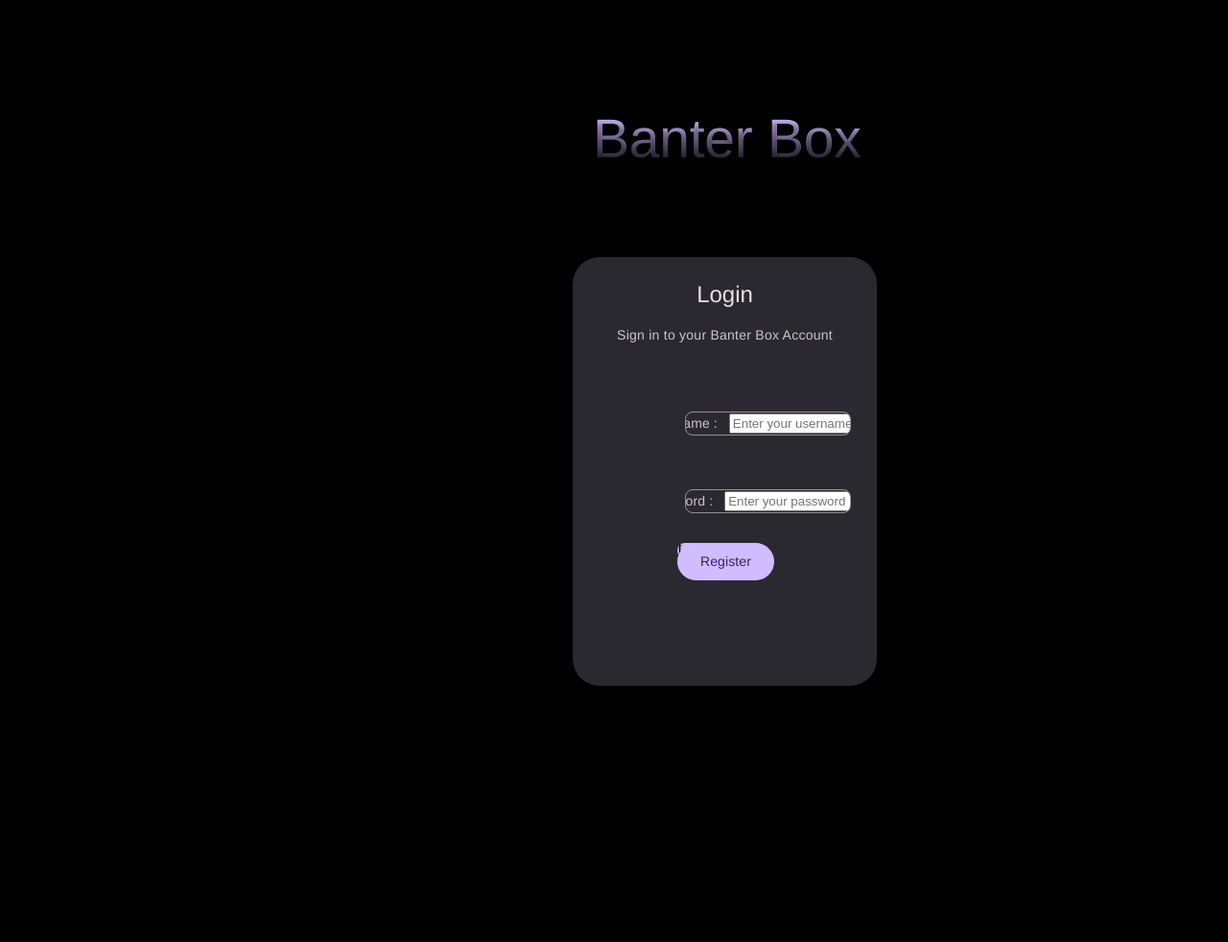
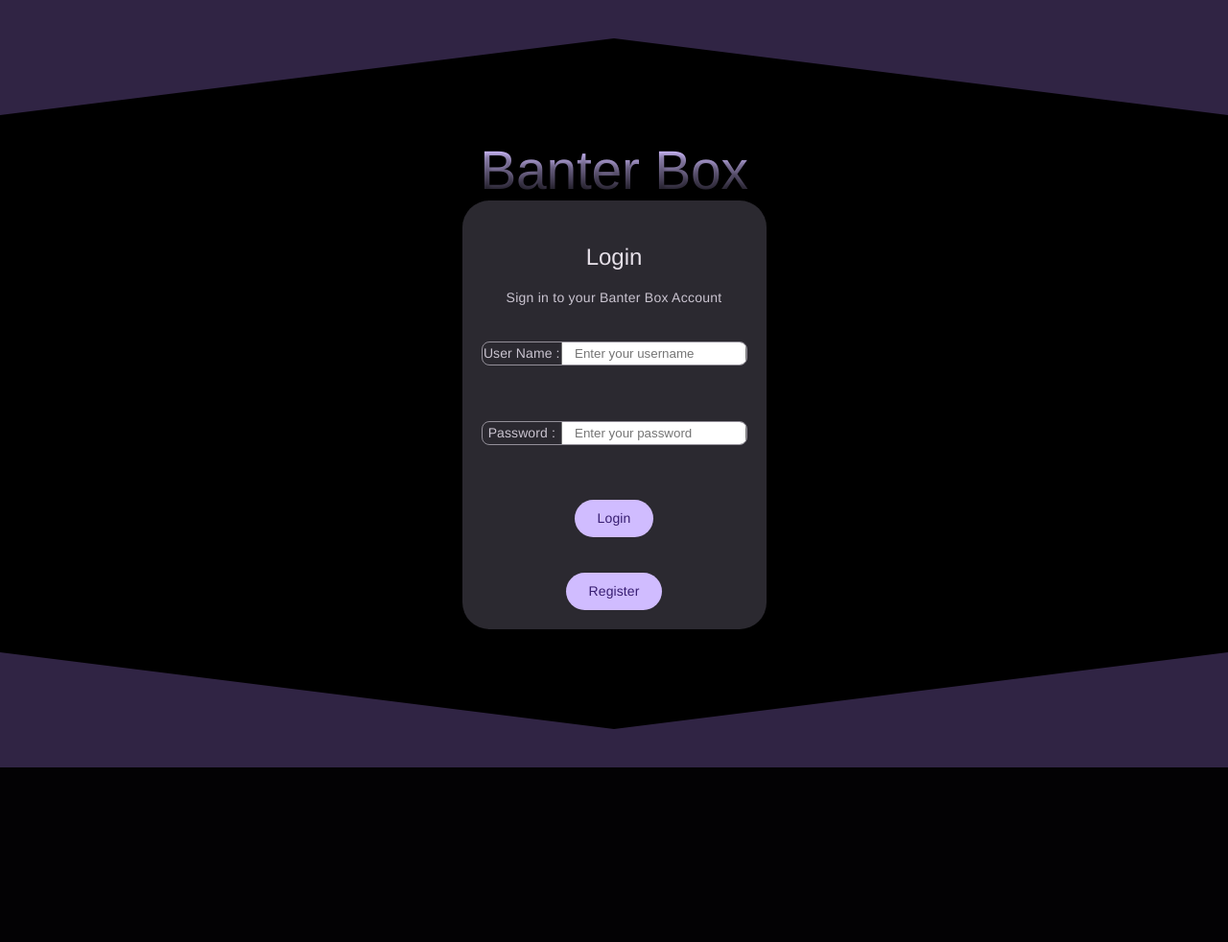
Before and after one commit to GrinsteadDev/cmsc495-messenger, a Flask app: template templates/login.html in a window 1280 px wide. Shown: the whole page at 96% size. After the commit the page ends 800 px from the top, so only its background shows below. Run offline with Flask 3, Linux system fonts and the light colour scheme; the template is opened without the code that fills it, so the values that code supplies are empty; some libraries are stand-ins or nearby versions.

Commit message:
Refactored login page style sheet

```diff
--- a/app.py
+++ b/app.py
@@ -1,5 +1,5 @@
 import os
-from flask import Flask, render_template
+from flask import Flask, render_template, request
 from git import Repo
 import jinja2
 # Custom Modules located at ./modules/*
@@ -22,7 +22,7 @@ def fetch_templates(name, ext):
     # Fetches a template as a webpage url or returns 404
     if ext in ["", "html", "htm"] and not settings.match_file_blacklist(name=f"{name}.*"):
         try:
-            return render_template(f"{name}.html")
+            return render_template(f"{name}.html", request_name=name, request_url=request.base_url)
         except jinja2.exceptions.TemplateNotFound as e:
             pass
 
--- a/static/css/login/style.css
+++ b/static/css/login/style.css
@@ -1,257 +1,43 @@
-.macbook-pro {
-  background-color: #000000;
-  display: flex;
-  flex-direction: row;
-  justify-content: center;
-  width: 100%;
-}
+/*
+* Author: Phill
+* Date:
+* Generated From:
+*
+* Code refactor to become device independent 02-13-2024 by Devin Grinstead
+* Change Log
+*   removed .mackbook-pro selector
+*   changed values from pixels to em (font-units)
+*   moved common code to a goble style.css file
+* Affected Files:
+*   /css/required/basestyle.css
+*   /css/lobby/style.css
+*   /css/login/style.css
+*   /css/registration/style.css
+*   /css/room/style.css
+*   /css/Settings_notifications/style.css
+*   /css/Settings_theme/style.css
+*   /css/Settings_UO/style.css
+*/
 
-.macbook-pro .div {
-  background-color: #000000;
-  width: 1512px;
-  height: 982px;
-  position: relative;
-}
-
-.macbook-pro .overlap-group {
-  position: absolute;
+.body-container .overlap-group {
   width: 317px;
   height: 447px;
-  top: 268px;
-  left: 597px;
   border-radius: 28px;
 }
 
-.macbook-pro .basic-dialog-dark {
+.body-container .basic-dialog-dark {
   display: flex;
   flex-direction: column;
   max-width: 560px;
   width: 317px;
   height: 447px;
   align-items: flex-end;
-  position: absolute;
-  top: 0;
-  left: 0;
   background-color: var(--m3sysdarksurface-container-high);
   border-radius: 28px;
   overflow: hidden;
 }
 
-.macbook-pro .text-content {
-  display: flex;
-  flex-direction: column;
-  align-items: flex-start;
-  position: relative;
-  align-self: stretch;
-  width: 100%;
-  flex: 0 0 auto;
-}
-
-.macbook-pro .title-description {
-  display: flex;
-  flex-direction: column;
-  align-items: flex-start;
-  gap: 16px;
-  padding: 24px 24px 0px;
-  position: relative;
-  align-self: stretch;
-  width: 100%;
-  flex: 0 0 auto;
-}
-
-.macbook-pro .headline {
-  position: relative;
-  align-self: stretch;
-  margin-top: -1px;
-  font-family: var(--m3-headline-small-font-family);
-  font-weight: var(--m3-headline-small-font-weight);
-  color: var(--m3sysdarkon-surface);
-  font-size: var(--m3-headline-small-font-size);
-  text-align: center;
-  letter-spacing: var(--m3-headline-small-letter-spacing);
-  line-height: var(--m3-headline-small-line-height);
-  font-style: var(--m3-headline-small-font-style);
-}
-
-.macbook-pro .supporting-text {
-  position: relative;
-  align-self: stretch;
-  font-family: var(--m3-body-medium-font-family);
-  font-weight: var(--m3-body-medium-font-weight);
-  color: var(--m3sysdarkon-surface-variant);
-  font-size: var(--m3-body-medium-font-size);
-  text-align: center;
-  letter-spacing: var(--m3-body-medium-letter-spacing);
-  line-height: var(--m3-body-medium-line-height);
-  font-style: var(--m3-body-medium-font-style);
-}
-
-.macbook-pro .button-dark {
-  all: unset;
-  box-sizing: border-box;
-  display: inline-flex;
-  flex-direction: column;
-  align-items: center;
-  justify-content: center;
-  position: absolute;
-  top: 298px;
-  left: 109px;
-  background-color: var(--m-3sysdarkprimary);
-  border-radius: 100px;
-  overflow: hidden;
-}
-
-.macbook-pro .state-layer {
-  display: flex;
-  align-items: center;
-  justify-content: center;
-  gap: 8px;
-  padding: 10px 24px;
-  position: relative;
-  align-self: stretch;
-  width: 100%;
-  flex: 0 0 auto;
-}
-
-.macbook-pro .label-text {
-  position: relative;
-  width: fit-content;
-  margin-top: -1px;
-  font-family: var(--m3-label-large-font-family);
-  font-weight: var(--m3-label-large-font-weight);
-  color: var(--m3sysdarkon-primary);
-  font-size: var(--m3-label-large-font-size);
-  text-align: center;
-  letter-spacing: var(--m3-label-large-letter-spacing);
-  line-height: var(--m3-label-large-line-height);
-  white-space: nowrap;
-  font-style: var(--m3-label-large-font-style);
-}
-
-.macbook-pro .input-chip-dark {
-  display: flex;
-  width: 173px;
-  height: 25px;
-  align-items: center;
-  justify-content: center;
-  position: absolute;
-  top: 161px;
-  left: 117px;
-  border-radius: 8px;
-  overflow: hidden;
-  border: 1px solid;
-  border-color: var(--m-3sysdarkoutline);
-}
-
-.macbook-pro .label-text-wrapper {
-  display: inline-flex;
-  align-items: center;
-  justify-content: center;
-  gap: 8px;
-  padding: 6px 12px;
-  position: relative;
-  flex: 0 0 auto;
-  margin-top: -3.5px;
-  margin-bottom: -3.5px;
-}
-
-.macbook-pro .text-wrapper {
-  position: relative;
-  width: fit-content;
-  margin-top: -1px;
-  font-family: var(--m3-label-large-font-family);
-  font-weight: var(--m3-label-large-font-weight);
-  color: var(--m3sysdarkon-surface-variant);
-  font-size: var(--m3-label-large-font-size);
-  text-align: center;
-  letter-spacing: var(--m3-label-large-letter-spacing);
-  line-height: var(--m3-label-large-line-height);
-  white-space: nowrap;
-  font-style: var(--m3-label-large-font-style);
-}
-
-.macbook-pro .state-layer-wrapper {
-  all: unset;
-  box-sizing: border-box;
-  left: 24px;
-  display: inline-flex;
-  flex-direction: column;
-  align-items: center;
-  justify-content: center;
-  position: absolute;
-  top: 355px;
-  background-color: var(--m-3sysdarkprimary);
-  border-radius: 100px;
-  overflow: hidden;
-}
-
-.macbook-pro .div-wrapper {
-  left: 215px;
-  display: inline-flex;
-  flex-direction: column;
-  align-items: center;
-  justify-content: center;
-  position: absolute;
-  top: 355px;
-  background-color: var(--m-3sysdarkprimary);
-  border-radius: 100px;
-  overflow: hidden;
-}
-
-.macbook-pro .text-wrapper-2 {
-  position: absolute;
-  width: 79px;
-  height: 18px;
-  top: 163px;
-  left: 29px;
-  font-family: var(--m3-label-large-font-family);
-  font-weight: var(--m3-label-large-font-weight);
-  color: #ffffff;
-  font-size: var(--m3-label-large-font-size);
-  text-align: center;
-  letter-spacing: var(--m3-label-large-letter-spacing);
-  line-height: var(--m3-label-large-line-height);
-  white-space: nowrap;
-  font-style: var(--m3-label-large-font-style);
-}
-
-.macbook-pro .password {
-  position: absolute;
-  width: 79px;
-  height: 18px;
-  top: 241px;
-  left: 29px;
-  font-family: var(--m3-label-large-font-family);
-  font-weight: var(--m3-label-large-font-weight);
-  color: #ffffff;
-  font-size: var(--m3-label-large-font-size);
-  text-align: center;
-  letter-spacing: var(--m3-label-large-letter-spacing);
-  line-height: var(--m3-label-large-line-height);
-  white-space: nowrap;
-  font-style: var(--m3-label-large-font-style);
-}
-
-.macbook-pro .input-chip-dark-2 {
-  display: flex;
-  width: 173px;
-  height: 25px;
-  align-items: center;
-  justify-content: center;
-  position: absolute;
-  top: 242px;
-  left: 117px;
-  border-radius: 8px;
-  overflow: hidden;
-  border: 1px solid;
-  border-color: var(--m-3sysdarkoutline);
-}
-
-.macbook-pro .text-wrapper-3 {
-  position: absolute;
-  width: 301px;
-  top: 112px;
-  left: 618px;
+.body-container .text-wrapper-3 {
   text-shadow: 0px 4px 4px #00000040;
   background: linear-gradient(180deg, rgb(208, 188, 255) 15.5%, rgba(208, 188, 255, 0) 100%);
   -webkit-background-clip: text !important;
@@ -268,18 +54,198 @@
   font-style: var(--m3-display-large-font-style);
 }
 
-.macbook-pro .rectangle {
-  height: 81px;
-  top: 0;
-  position: absolute;
-  width: 1512px;
-  left: 0;
+.body-container .text-content {
+  display: flex;
+  flex-direction: column;
+  align-items: center;
+  position: relative;
+  align-self: stretch;
+  width: 100%;
+  height: 100%;
+  justify-content: space-between;
+  padding: 20px;
 }
 
-.macbook-pro .img {
-  height: 86px;
-  top: 896px;
+.body-container .form-content {
+  display: flex;
+  flex-direction: column;
+  align-items: center;
+  position: relative;
+  align-self: stretch;
+  width: 100%;
+  height: 50%;
+  justify-content: space-between;
+}
+
+.body-container .title-description {
+  display: flex;
+  flex-direction: column;
+  align-items: flex-start;
+  gap: 16px;
+  padding: 24px 24px 0px;
+  position: relative;
+  align-self: stretch;
+  width: 100%;
+  flex: 0 0 auto;
+}
+
+.body-container .headline {
+  position: relative;
+  align-self: stretch;
+  margin-top: -1px;
+  font-family: var(--m3-headline-small-font-family);
+  font-weight: var(--m3-headline-small-font-weight);
+  color: var(--m3sysdarkon-surface);
+  font-size: var(--m3-headline-small-font-size);
+  text-align: center;
+  letter-spacing: var(--m3-headline-small-letter-spacing);
+  line-height: var(--m3-headline-small-line-height);
+  font-style: var(--m3-headline-small-font-style);
+}
+
+.body-container .supporting-text {
+  position: relative;
+  align-self: stretch;
+  font-family: var(--m3-body-medium-font-family);
+  font-weight: var(--m3-body-medium-font-weight);
+  color: var(--m3sysdarkon-surface-variant);
+  font-size: var(--m3-body-medium-font-size);
+  text-align: center;
+  letter-spacing: var(--m3-body-medium-letter-spacing);
+  line-height: var(--m3-body-medium-line-height);
+  font-style: var(--m3-body-medium-font-style);
+}
+
+.body-container .button-dark {
+  all: unset;
+  box-sizing: border-box;
+  display: inline-flex;
+  flex-direction: column;
+  align-items: center;
+  justify-content: center;
+  background-color: var(--m-3sysdarkprimary);
+  border-radius: 100px;
+  overflow: hidden;
+}
+
+.body-container .state-layer {
+  display: flex;
+  align-items: center;
+  justify-content: center;
+  gap: 8px;
+  padding: 10px 24px;
+  position: relative;
+  align-self: stretch;
+  width: 100%;
+  flex: 0 0 auto;
+}
+
+.body-container .label-text {
+  position: relative;
+  width: fit-content;
+  margin-top: -1px;
+  font-family: var(--m3-label-large-font-family);
+  font-weight: var(--m3-label-large-font-weight);
+  color: var(--m3sysdarkon-primary);
+  font-size: var(--m3-label-large-font-size);
+  text-align: center;
+  letter-spacing: var(--m3-label-large-letter-spacing);
+  line-height: var(--m3-label-large-line-height);
+  white-space: nowrap;
+  font-style: var(--m3-label-large-font-style);
+}
+
+.body-container .input-chip-dark {
+  display: flex;
+  flex-direction: row;
+  height: 25px;
+  align-items: center;
+  justify-content: center;
+  border-radius: 8px;
+  overflow: hidden;
+  border: 1px solid;
+  border-color: var(--m-3sysdarkoutline);
+}
+
+.body-container .input-chip-dark > :first-child {
+  width: 30%;
+}
+.body-container .input-chip-dark > :nth-child(2) {
+  width: 70%;
+}
+
+.body-container .input-text {
+  padding: 16px 12px;
+}
+
+.body-container .label-text-wrapper {
+  display: inline-flex;
+  align-items: center;
+  justify-content: center;
+  gap: 8px;
+  padding: 6px 12px;
+  position: relative;
+  flex: 0 0 auto;
+  margin-top: -3.5px;
+  margin-bottom: -3.5px;
+}
+
+.body-container .text-wrapper {
+  position: relative;
+  width: fit-content;
+  margin-top: -1px;
+  font-family: var(--m3-label-large-font-family);
+  font-weight: var(--m3-label-large-font-weight);
+  color: var(--m3sysdarkon-surface-variant);
+  font-size: var(--m3-label-large-font-size);
+  text-align: center;
+  letter-spacing: var(--m3-label-large-letter-spacing);
+  line-height: var(--m3-label-large-line-height);
+  white-space: nowrap;
+  font-style: var(--m3-label-large-font-style);
+}
+
+.body-container .state-layer-wrapper {
+  all: unset;
+  box-sizing: border-box;
+  left: 24px;
+  display: inline-flex;
+  flex-direction: column;
+  align-items: center;
+  justify-content: center;
   position: absolute;
-  width: 1512px;
-  left: 0;
+  top: 355px;
+  background-color: var(--m-3sysdarkprimary);
+  border-radius: 100px;
+  overflow: hidden;
 }
+
+.body-container .div-wrapper {
+  left: 215px;
+  display: inline-flex;
+  flex-direction: column;
+  align-items: center;
+  justify-content: center;
+  position: absolute;
+  top: 355px;
+  background-color: var(--m-3sysdarkprimary);
+  border-radius: 100px;
+  overflow: hidden;
+}
+
+.body-container .text-wrapper-2 {
+  position: absolute;
+  width: 79px;
+  height: 18px;
+  top: 163px;
+  left: 29px;
+  font-family: var(--m3-label-large-font-family);
+  font-weight: var(--m3-label-large-font-weight);
+  color: #ffffff;
+  font-size: var(--m3-label-large-font-size);
+  text-align: center;
+  letter-spacing: var(--m3-label-large-letter-spacing);
+  line-height: var(--m3-label-large-line-height);
+  white-space: nowrap;
+  font-style: var(--m3-label-large-font-style);
+}
--- /dev/null
+++ b/static/css/required/basestyle.css
@@ -0,0 +1,45 @@
+/*
+* Author: Devin Grinstead
+* Date: 02-13-2024
+* Description: Location for all of the common style elements found in the app.
+*/
+body{
+    padding: 0;
+    margin: 0;
+}
+button, input[type="button"] {
+    cursor: pointer !important;
+}
+.body-container {
+    height: 100vh;
+    width: 100vw;
+    margin: 0;
+    display: flex;
+    align-items: center;
+    justify-content: center;
+    text-align: center;
+    position: relative;
+    background-image: url(/static/img/background.svg);
+    background-attachment: scroll;
+    background-clip: padding-box;
+    background-position: center;
+    background-repeat: no-repeat;
+    background-size: 100% 100%;
+    background-color: black;
+}
+
+@media (max-width: 480px) { /* Mobile */
+
+}
+@media (min-width: 481px) and (max-width: 768px) { /* Tablet */
+
+}
+@media (min-width: 769px) and (max-width: 1024px) { /* Small Screens, Laptops */
+
+}
+@media (min-width: 1025px) and (max-width: 1200px) { /* Desktops, Large Screens */
+
+}
+@media (min-width: 1201px) { /* TVs, XL Screens */
+
+}
--- a/static/css/required/globals.css
+++ b/static/css/required/globals.css
@@ -11,8 +11,8 @@ body {
 }
 /* a blue color as a generic focus style */
 button:focus-visible {
+  outline: -webkit-focus-ring-color auto 5px !important;
   outline: 2px solid #4a90e2 !important;
-  outline: -webkit-focus-ring-color auto 5px !important;
 }
 a {
   text-decoration: none;
--- a/templates/base.html
+++ b/templates/base.html
@@ -1,9 +1,31 @@
+{# Sets the variables for reuse from the requested block statements #}
+{% set title_s %}{% block title %}{{ request_name }}{% endblock %}{% endset %}
+{% set description_s %}{% block description %}{% endblock %}{% endset %}
 <!DOCTYPE html>
-<html>
+<html lang="en">
 <head>
     <meta charset="utf-8" />
+    <meta name="viewport" content="width=device-width, initial-scale=1">
+    <!-- For Google -->
+    <meta name="description" content="{{ description_s }}" />
+    <meta name="keywords" content="" />
+    <meta name="author" content="" />
+    <meta name="copyright" content="" />
+    <meta name="application-name" content="" />
+    <!-- For Facebook -->
+    <meta property="og:title" content="{{ title_s }}" />
+    <meta property="og:type" content="article" />
+    <meta property="og:image" content="" />
+    <meta property="og:url" content="{{ request_url }}" />
+    <meta property="og:description" content="{{ description_s }}" />
+    <!-- For Twitter -->
+    <meta name="twitter:card" content="summary" />
+    <meta name="twitter:title" content="{{ title_s }}" />
+    <meta name="twitter:description" content="{{ description_s }}" />
+    <meta name="twitter:image" content="" />
+    <!-- Title -->
+    <title>{{ title_s }}</title>
     {% block metadata %}{% endblock %}
-    <title>{% block title %}{% endblock %}</title>
     {% for x in get_required_js() %}
     <script src="{{ url_for('static', filename=x) }}" defer></script>
     {% endfor %}
--- a/templates/home.html
+++ b/templates/home.html
@@ -6,6 +6,9 @@
     <title></title>
 </head>
 <body>
-
+<svg viewBox="0 0 100 100" xmlns="http://www.w3.org/2000/svg">
+    <polygon fill="#302444" points="0,0 100,0 100,25 50,15 0,25"></polygon>
+    <polygon fill="#302444" points="0,100 100,100 100,75 50,85 0,75"></polygon>
+</svg>
 </body>
 </html>
--- a/templates/login.html
+++ b/templates/login.html
@@ -1,14 +1,15 @@
 {% extends 'base.html' %}
 
-{% block title %}Lobby{% endblock %}
+{% block title %}Login{% endblock %}
 
 {% block html_head %}
 <link rel="stylesheet" href="{{ url_for('static', filename='css/login/style.css') }}" />
 {% endblock %}
 
 {% block html_body %}
-<div class="macbook-pro">
-    <div class="div">
+<div class="body-container">
+    <div>
+        <div class="text-wrapper-3">Banter Box</div>
         <div class="overlap-group">
             <div class="basic-dialog-dark">
                 <div class="text-content">
@@ -17,29 +18,30 @@
                         <p class="supporting-text">Sign in to your Banter Box Account</p>
                     </div>
                     <!-- Start of form -->
-                    <form method="POST" action="{{ url_for('api.user_login') }}">
+                    <form class="form-content" method="POST" action="{{ url_for('api.user_login') }}">
                         <div class="input-chip-dark">
                             <label for="username" class="label-text-wrapper">
                                 <div class="text-wrapper">User Name :</div>
                             </label>
-                            <input type="text" id="username" name="username" placeholder="Enter your username" required>
+                            <input class="input-text" type="text" id="username" name="username" placeholder="Enter your username" autocomplete="username" required>
                         </div>
-                        <div class="input-chip-dark-2">
+                        <div class="input-chip-dark">
                             <label for="password" class="label-text-wrapper">
                                 <div class="text-wrapper">Password :</div>
                             </label>
-                            <input type="password" id="password" name="password" placeholder="Enter your password" required>
+                            <input  class="input-text" type="password" id="password" name="password" placeholder="Enter your password" autocomplete="current-password" required>
                         </div>
-                        <button type="submit" class="button-dark">Login</button>
+                        <button type="submit" class="button-dark">
+                            <div class="state-layer"><div class="label-text">Login</div></div>
+                        </button>
                     </form>
                     <!-- End of form -->
                     <button class="button-dark">
-                        <div class="state-layer"><div class="label-text">Register</div></div>
+                        <div class="state-layer"><a href="{{ url_for('fetch_templates', name='registration') }}" class="label-text">Register</div></div>
                     </button>
                 </div>
             </div>
         </div>
-        <div class="text-wrapper-3">Banter Box</div>
     </div>
 </div>
 {% endblock %}
```
Also changed, not shown: static/css/Settings_UO/style.css (+20 -0 lines), static/css/Settings_notifications/style.css (+20 -0 lines), static/css/Settings_theme/style.css (+20 -0 lines), static/css/lobby/style.css (+20 -0 lines), static/css/registration/style.css (+20 -0 lines), static/css/room/style.css (+20 -0 lines), static/img/background.svg (added).
